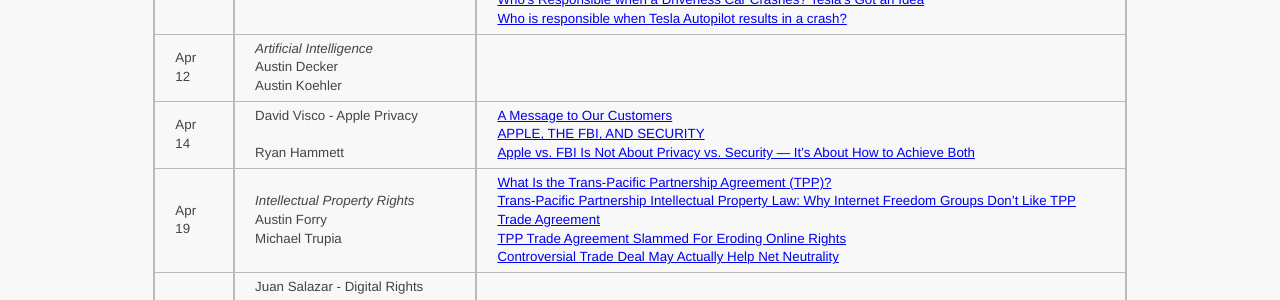
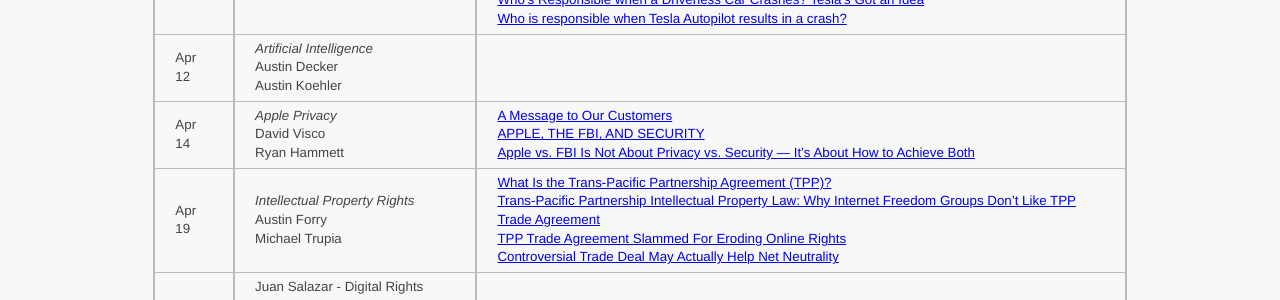
Before and after one commit to ycpcs/cs456-spring2016, a Jekyll site: the page built from schedule/index.md, in a window 1280 px wide. Shown: the part 1414-1714 px from the top of the page. Built offline with Jekyll 4.4.1, drawn with Linux system fonts in a browser that asks for light colours.

```diff
--- a/schedule/index.md
+++ b/schedule/index.md
@@ -33,7 +33,7 @@ All reading materials can be accessed via [Schmidt Library](http://library.ycp.e
 > Apr 5   | *Free Software* <br /> Chris Yealy <br /> Dan Muckerman | [What is free software?](https://www.gnu.org/philosophy/free-sw.en.html) <br /> [Why “Free Software” is better than “Open Source”](https://www.gnu.org/philosophy/free-software-for-freedom.en.html) <br /> [What motivates free software developers to choose between copyleft and permissive licences?](https://opensource.com/law/13/8/motivation-free-software-licensing) |
 > Apr 7   | *Autonomous Cars* <br /> Martin Dichmann-Schmidt<br /> Garlan Bowser | [Will Self-Driving Cars Change the Rules of the Road?](http://ideas.time.com/2013/01/14/will-self-driving-cars-change-the-rules-of-the-road/) <br /> [Controversy and intrigue fuel conversation around Google's self-driving car](https://www.proopinion.com/en/blog/controversy-and-intrigue-fuel-conversation-around-googles-selfdriving-car) <br /> [Tesla fixes bug after hackers hijack Model S](http://money.cnn.com/2015/08/06/technology/tesla-hack/) <br /> [Tesla’s autopilot suffers technical glitches both on and off road](http://glitch.news/2015-10-22-teslas-autopilot-suffers-technical-glitches-both-on-and-off-road.html) <br /> [Who’s Responsible when a Driverless Car Crashes? Tesla’s Got an Idea](http://www.wsj.com/articles/tesla-electric-cars-soon-to-sport-autopilot-functions-such-as-passing-other-vehicles-1431532720) <br /> [Who is responsible when Tesla Autopilot results in a crash?](http://www.teslarati.com/responsible-tesla-autopilot-crash-accidents/) |
 > Apr 12  | *Artificial Intelligence* <br /> Austin Decker <br /> Austin Koehler | |
-> Apr 14  | David Visco - Apple Privacy <br /> <br /> Ryan Hammett | [A Message to Our Customers](http://www.apple.com/customer-letter/) <br /> [APPLE, THE FBI, AND SECURITY](https://stratechery.com/2016/apple-the-fbi-and-security/) <br /> [Apple vs. FBI Is Not About Privacy vs. Security — It’s About How to Achieve Both](http://www.huffingtonpost.com/admiral-jim-stavridis-ret/apple-fbi-privacy-security_b_9404314.html)|
+> Apr 14  | *Apple Privacy* <br /> David Visco <br /> Ryan Hammett | [A Message to Our Customers](http://www.apple.com/customer-letter/) <br /> [APPLE, THE FBI, AND SECURITY](https://stratechery.com/2016/apple-the-fbi-and-security/) <br /> [Apple vs. FBI Is Not About Privacy vs. Security — It’s About How to Achieve Both](http://www.huffingtonpost.com/admiral-jim-stavridis-ret/apple-fbi-privacy-security_b_9404314.html)|
 > Apr 19  | *Intellectual Property Rights* <br /> Austin Forry <br /> Michael Trupia | [What Is the Trans-Pacific Partnership Agreement (TPP)?](https://www.eff.org/issues/tpp) <br /> [Trans-Pacific Partnership Intellectual Property Law: Why Internet Freedom Groups Don't Like TPP Trade Agreement](http://www.ibtimes.com/trans-pacific-partnership-intellectual-property-law-why-internet-freedom-groups-dont-2171936) <br /> [TPP Trade Agreement Slammed For Eroding Online Rights](http://techcrunch.com/2015/11/05/tpp-vs-privacy/) <br /> [Controversial Trade Deal May Actually Help Net Neutrality](http://www.wired.com/2015/11/tpp-net-neutrality/)|
 > Apr 21  | Juan Salazar - Digital Rights Management <br /> <br /> Michael Fioravanti | |
 > Apr 26  | Ben Coover - Blizzard Entertainment | |
```
